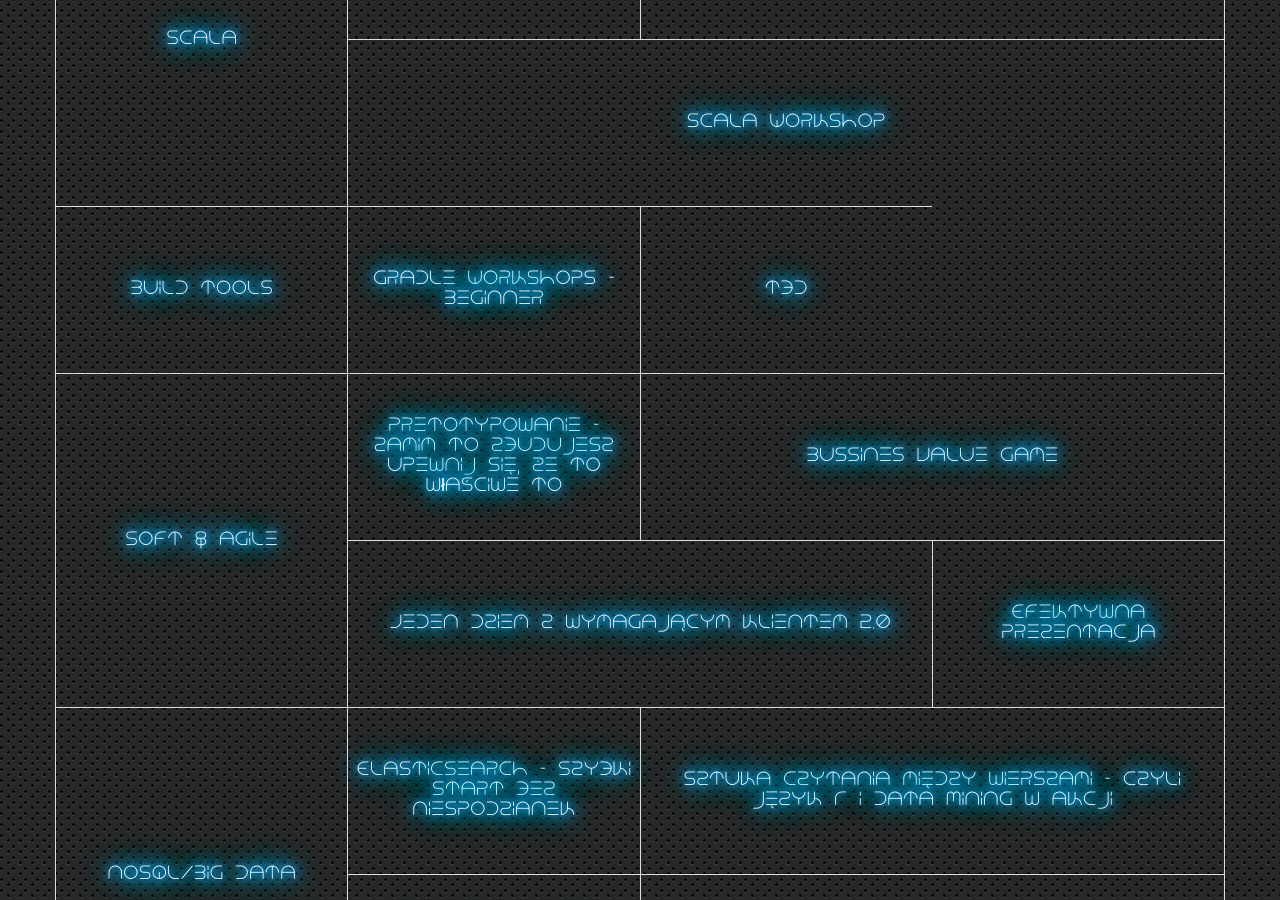
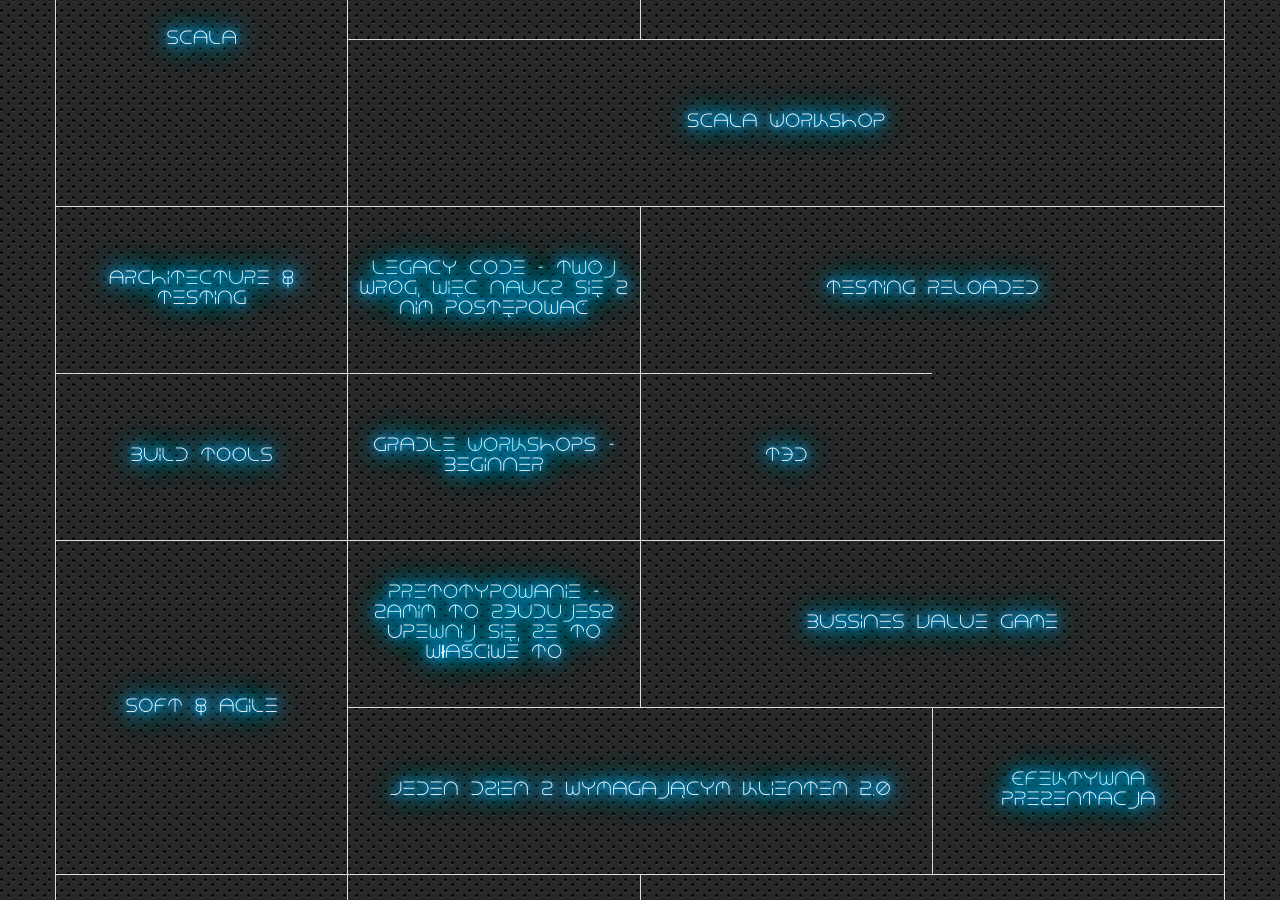
Before and after one commit to wojtekerbetowski/warsjawa2013, a Jekyll site: the page built from index.html, in a window 1280 px wide and 900 px high, scrolled down 1036 px. Built offline with Jekyll 4.4.1, drawn with Linux system fonts in a browser that asks for light colours; some of the changed lines change nothing that is shown.

Commit message:
Architecture and testing part 1

```diff
--- a/index.html
+++ b/index.html
@@ -60,6 +60,50 @@
         spots: 30
         description: "Podczas tych warsztatów zapoznamy się ze Scalą, - zarówno z jej  podstawowymi jak i bardziej zaawansowanymi cechami. Będziemy na bierząco kodować przykłady związane z nowo poznanym feature języka oraz zastanawiać się jakie implikacje na aplikacje pisane w Scali ma dany konstrukt językowy.<br/><br/>Poza ogólnym zapoznawaniem się z językiem, można spodziewać się pewnej dawki war stories. Czyli, jakie podejścia wypalają a jakie okazują się problematyczne na dłuższą metę, co powinno Wam oszczędzić dowiadywania się o tych złych decyzjach \"the hard way\"."
         requirements: "Potrzebny będzie własny laptop z zainstalowanymi:<ul><li>sbt, zalecany sposób: <a href=\"https://github.com/paulp/sbt-extras\" target=\"_blank\">https://github.com/paulp/sbt-extras</a></li><li>IDE ze Scala pluginem, (bardzo) zalecane: IntelliJ IDEA</li><li>jak wynika z powyższego JDK ;-)</li><li>zalecany OS: GNU/Linux lub MacOS, odradzany: Windows</li></ul>"
+- name: Architecture & Testing
+  paths:
+    - talks:
+      - id: legacyCode
+        title: Legacy Code - Twój wróg, więc naucz się z nim postępować
+        speaker:
+          name: Tomasz Bartczak i Adam Pierzchała
+          photo: /img/speakers/tomekbartczakadampierchala.jpg
+          bio: "Tomasz Bartczak<br/>
+			Entuzjasta Pair Programming, codziennie praktykuje TDD, choć nie przepada za mockami. Automatyzuje wszystko co wpadnie mu w ręce. Tworzy software i rozwija się w Pragmatists.
+			<br/><br/>Adam Pierzchała<br/>
+			Pasjonat programowania i zwinnych metodyk. Na co dzień programuje w
+			Javie, po godzinach tworzy gry i gra na fortepianie."
+        slots: 1
+        spots: 30
+        description: "Legacy Code, to codzienność dla Wielu z nas.<br/>
+        Praca z kodem bez testów, na dodatek nie do końca zrozumiałym.<br/><br/>
+        \"A co jeśli ta zmiana coś zepsuje?\"  - pyta się w duchu ktoś, kto zmienia taki kod.<br/>
+        \"Oby nic nie zepsuła\" - odpowiada sobie zaraz, komituje i liczy na testy QA.<br/><br/>
+        Jeśli taka sytuacja (Edit and Pray) jest Wam choć trochę znana - zapraszam na nasz warsztat.<br/><br/>
+        Na warsztacie będziemy refaktoryzować kawałki kodu Legacy (będzie to kod bez testów, no i - w miarę skomplikowany) <br/>
+        Pomogą nam w tym testy charakteryzacyjne, dublerzy testowi, metryki pokrycia kodu testami, oraz testowanie mutacyjne biblioteką PIT.<br/><br/>
+        Warsztat kierowany jest do osób z znających Javę i mających choćby małe doświadczenie w testowaniu jednostkowym."
+        requirements: "Uczestniku, musisz znać Javę i przynieść laptop ze środowiskiem. Potrzebne Ci będzie jakieś IDE oraz maven lub gradle."
+      - id: testingreloaded
+        title: Testing reloaded
+        speaker:
+          name: Michał Lipski, Adam Michalik
+          photo: /img/speakers/michallipskiadammichalik.jpg
+          bio: "Michał Lipski<br/>
+		  Doświadczony programista Java i JEE. Entuzjasta technologii opensource i metodologii agile. Na co dzień doskonali swój warsztat praktykując TDD i Pair Programming w firmie Pragmatists.<br/><br/>
+		  Adam Michalik<br/>
+          Pasjonat Javy od bajtkodu do wzorców projektowych. Niezrażony multum antyprzykładów wciąż wierzy , że można pisać Naprawdę Dobry Kod i wiare tę wprowadza w życie w Pragmatists. Fan metodyk zwinnych i TDD, śpi z \"Clean Code\" pod poduszką, a jak dorośnie napisze System Do Wszystkiego i podbije nim świat."
+        slots: 2
+        spots: 40
+        requirements: "Własny laptop z zainstalowanym IDE (Eclipse lub Intellij Idea).<br/>
+		Zainstalowany Maven i Git.<br/>
+		Przydatna będzie znajmość zagadnień testowania.<br/><br/>
+		Polecana lektura:<br/>
+		Test Driven Development: By Example: [Kent Beck]<br/>
+		Growing Object-Oriented Software Guided by Tests [Steve Freeman]<br/>"
+        description: "Wydaje Ci się że twoje testy Cię spowalniają? Failują przy każdej próbie refactoringu i są ciężkie w utrzymaniu. Kiedy próbujesz je naprawić okazuje się że nie da się zrozumieć ich intencji.<br/>
+        Co można z tym zrobić? Jak tworzyć testy którę będa wspierać development, design oraz refactoring aplikacji? Ile testów naprawdę potrzebujemy? Może jak napiszemy ich mniej będziemy mogli programować szybciej?<br/><br/>
+		Podczas warsztatu spróbujemy udzielić odpowiedzi na te pytania. Dowiemy się jak rozpoznawać najczęściej popełniane błędy podczas pracy w TDD i przy tworzeniu testów oraz wykrywać \"code smells\" i \"anti-patterns\" w kodzie testowym.  Nauczymy się ich unikać oraz zmieniać testy na utrzymywalne i przydatne, tak żebyś nie bał się refactorować swojego kodu."
 
 - name: Build tools
   paths:
```
Also changed, not shown: img/speakers/michallipskiadammichalik.jpg (added), img/speakers/tomekbartczakadampierchala.jpg (added).
